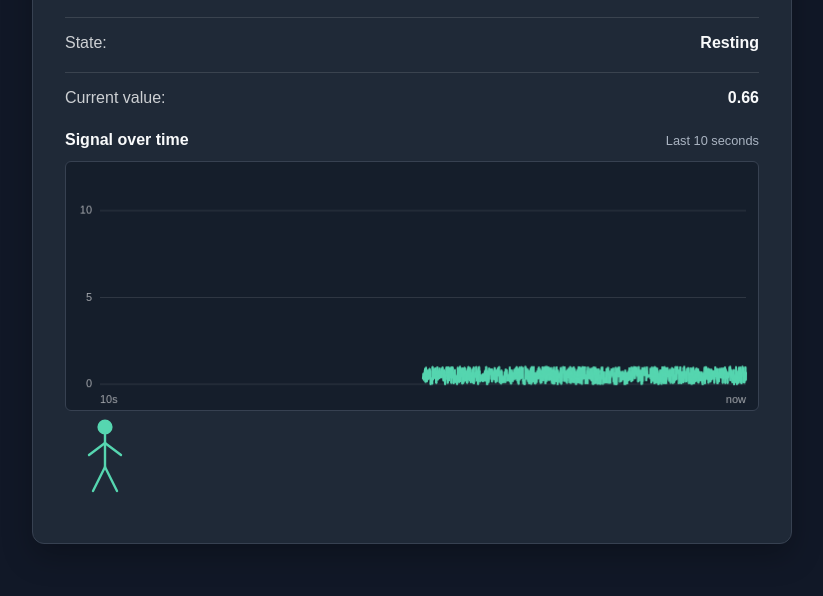
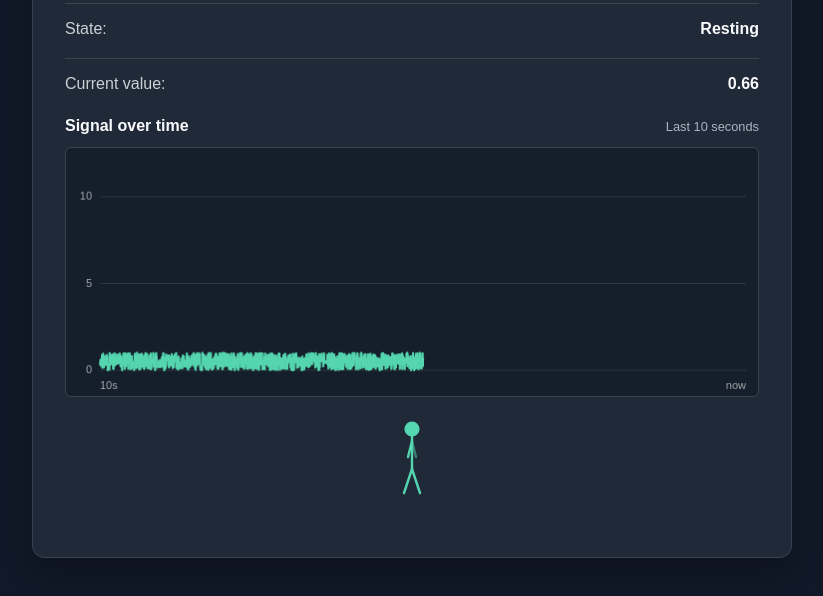
Before and after one commit to Yonathan-404/EMG-interpreter, a plain HTML site: page index.html in a window 1280 px wide. Shown: the part 200-796 px from the top of the page, without its empty margins (228-1051 px from the left). Drawn offline with Linux system fonts and the light colour scheme.

Commit message:
made adjustments to the SVG, adjusted the freq and responstime to match a realstic EMG graph

```diff
--- a/index.html
+++ b/index.html
@@ -31,28 +31,27 @@
             </div>
             <canvas id="signalGraph" role="img" aria-label="Live EMG signal graph, from 0 to 12 units over the last 10 seconds"></canvas>
         </section>
-        <div class="stickman-container" aria-hidden="true">
+                <div class="stickman-container" aria-hidden="true" style="display: flex; justify-content: center; margin: 1rem 0;">
             <svg viewBox="0 0 100 120" width="80" height="96">
-        <!-- Resting pose (visible when isActive = false) -->
-        <g id="restingPose" stroke="#56d6b0" stroke-width="3" fill="none" stroke-linecap="round">
+                <g id="restingPose" stroke="#56d6b0" stroke-width="3" fill="none" stroke-linecap="round" stroke-linejoin="round">
                     <circle cx="50" cy="20" r="8" fill="#56d6b0"/>
                     <line x1="50" y1="28" x2="50" y2="70"/>
-            <line x1="50" y1="40" x2="30" y2="55"/>
-            <line x1="50" y1="40" x2="70" y2="55"/>
+                    <line x1="50" y1="35" x2="45" y2="55"/>
+                    <line x1="50" y1="35" x2="55" y2="55" opacity="0.5"/>
+                    <line x1="50" y1="70" x2="40" y2="100"/>
+                    <line x1="50" y1="70" x2="60" y2="100"/>
+                </g>
+                <g id="activePose" stroke="#f6b94b" stroke-width="3" fill="none" stroke-linecap="round" stroke-linejoin="round" style="display: none;">
+                    <circle cx="55" cy="22" r="8" fill="#f6b94b"/>
+                    <line x1="58" y1="30" x2="50" y2="70"/>
+                    <line x1="58" y1="38" x2="82" y2="42"/>
+                    <circle cx="84" cy="42" r="2" fill="#f6b94b"/>
+                    <line x1="58" y1="38" x2="52" y2="50" opacity="0.6"/>
                     <line x1="50" y1="70" x2="35" y2="100"/>
-            <line x1="50" y1="70" x2="65" y2="100"/>
-        </g>
-
-        <!-- Active pose (visible when isActive = true) -->
-        <g id="activePose" stroke="#f6b94b" stroke-width="3" fill="none" stroke-linecap="round" style="display: none;">
-            <circle cx="50" cy="20" r="8" fill="#f6b94b"/>
-            <line x1="50" y1="28" x2="50" y2="70"/>
-            <line x1="50" y1="40" x2="20" y2="45"/>
-            <line x1="50" y1="40" x2="80" y2="45"/>
-            <line x1="50" y1="70" x2="35" y2="100"/>
-            <line x1="50" y1="70" x2="65" y2="100"/>
-            <!-- Wall -->
-            <line x1="85" y1="30" x2="85" y2="90" stroke="#9ca3af" stroke-width="4"/>
+                    <line x1="50" y1="70" x2="55" y2="100"/>
+                    <line x1="88" y1="30" x2="88" y2="90" stroke="#9ca3af" stroke-width="4"/>
+                    <line x1="88" y1="30" x2="85" y2="35" stroke="#9ca3af" stroke-width="2"/>
+                    <line x1="88" y1="45" x2="85" y2="50" stroke="#9ca3af" stroke-width="2"/>
                 </g>
             </svg>
         </div>
--- a/script.js
+++ b/script.js
@@ -1,6 +1,7 @@
 const SAMPLE_INTERVAL = 5;// more realstic interpreation
 const MAX_SAMPLES = 2000;// to get the 10s of data points in the graph
 const GRAPH_MAX_VALUE = 12;
+const DOWNSAMPLE_FACTOR = 7; // downsample the data to reduce the number of points drawn on the graph
 
 const state = {
     isActive: false,
@@ -13,7 +14,7 @@ function generateRestingSample() {
 }
 
 function generateActiveSample() {
-    return 9 + Math.random() * 2;
+    return 10 + (Math.random() - 0.5) * 4; // generate a value between 8 and 12, more realistic interpretation of active state
 }
 
 function updateDisplay() {
@@ -36,7 +37,11 @@ function updateDisplay() {
     button.setAttribute('aria-pressed', String(state.isActive));
     stateLabel.textContent = state.isActive ? 'Active' : 'Resting';
     valueLabel.textContent = state.currentValue.toFixed(2);
+
+
+
 }
+
 
 function drawGraph() {
     const canvas = document.getElementById('signalGraph');
@@ -84,15 +89,20 @@ function drawGraph() {
         return;
     }
 
-    const oldestSamplePosition = MAX_SAMPLES - state.samples.length;
     context.lineWidth = 2;
     context.lineJoin = 'round';
     context.lineCap = 'round';
     for (let index = 1; index < state.samples.length; index += 1) {
-        const previous = state.samples[index - 1];
-        const sample = state.samples[index];
-        const previousX = padding.left + ((oldestSamplePosition + index - 1) / (MAX_SAMPLES - 1)) * plotWidth;
-        const x = padding.left + ((oldestSamplePosition + index) / (MAX_SAMPLES - 1)) * plotWidth;
+    const sample = state.samples[index];
+    const previous = state.samples[index - 1];
+
+    // Only draw if: (every Nth sample) OR (state changed from previous)
+    if (index % DOWNSAMPLE_FACTOR === 0 || sample.isActive !== previous.isActive) {
+        // draw line from previous to current
+    }
+
+        const previousX = padding.left + ((index - 1) / (MAX_SAMPLES - 1)) * plotWidth;
+        const x = padding.left + (index / (MAX_SAMPLES - 1)) * plotWidth;
         const previousY = padding.top + plotHeight * (1 - previous.value / GRAPH_MAX_VALUE);
         const y = padding.top + plotHeight * (1 - sample.value / GRAPH_MAX_VALUE);
 
```
Lines whose indentation alone changed are shown as unchanged.
